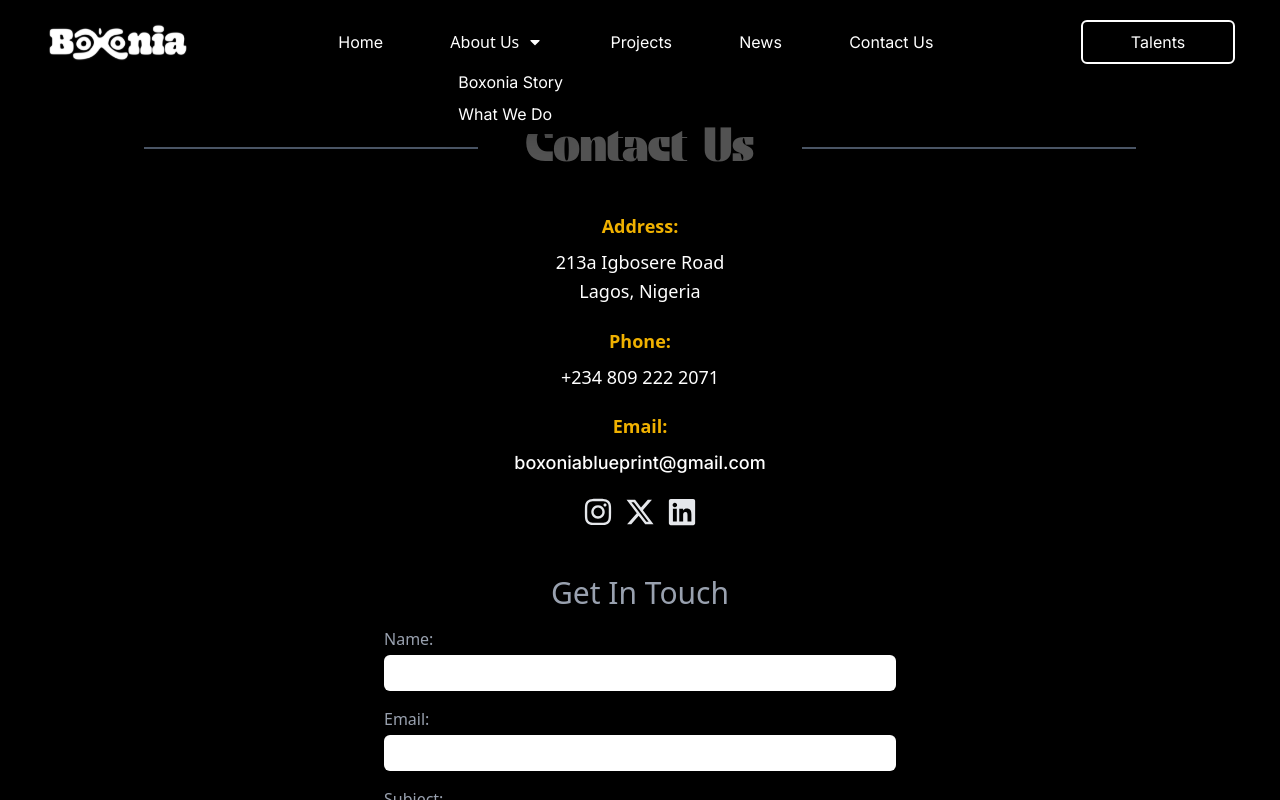
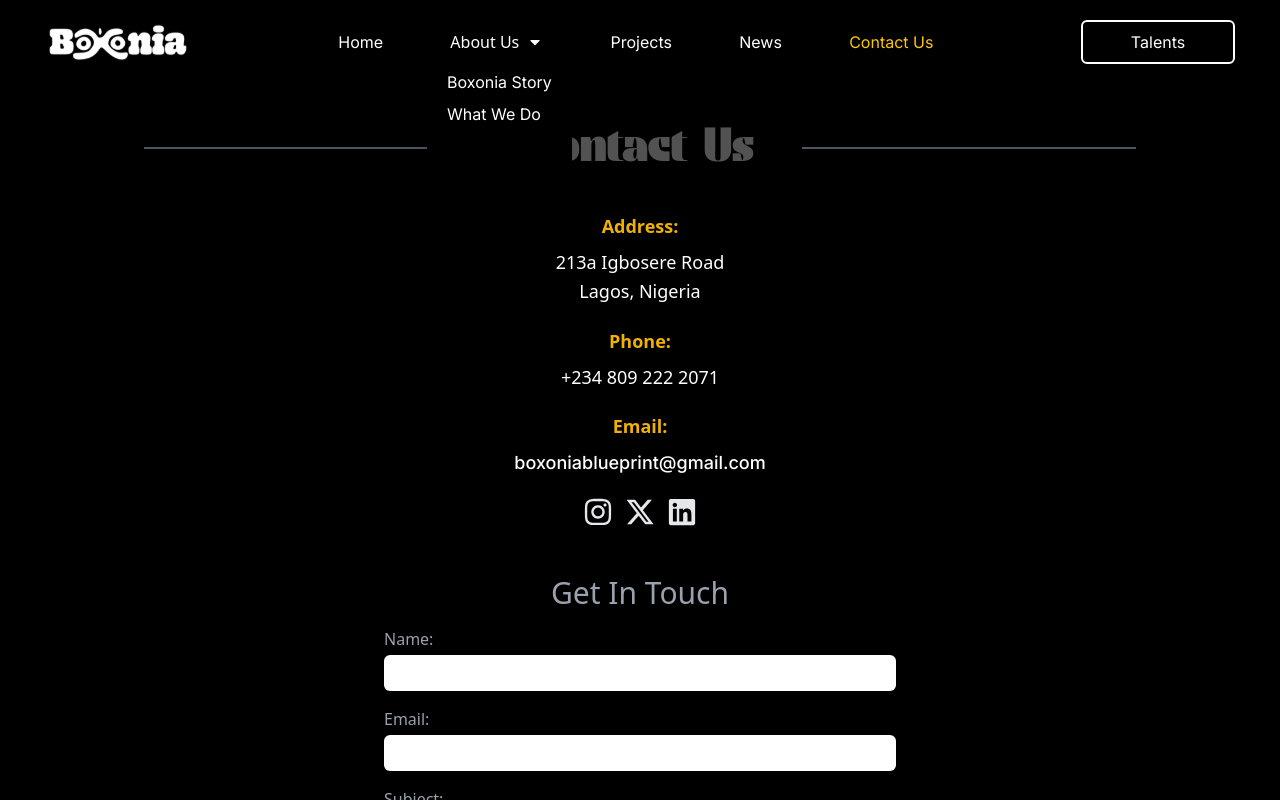
Before and after one commit to Oluzicco22/boxonia, a React (Vite) app: page /production/contact in a window 1280 px wide. Both pictures are taken after a click on the button "About Us". Shown: the top 800 px of the page. Built offline with nearby package versions, Linux system fonts and the light colour scheme; a web font is replaced by a local one.

Commit message:
- fixed routing for viewing talents

```diff
--- a/src/components/Header.jsx
+++ b/src/components/Header.jsx
@@ -1,11 +1,15 @@
-import {Link} from "react-router-dom";
+import { Link, useLocation } from "react-router-dom";
 import Logo from "../assets/boxonia-logo.svg";
-import {MenuIcon} from "lucide-react";
-import {useState} from "react";
-import {FaX} from "react-icons/fa6";
+import { MenuIcon } from "lucide-react";
+import { useState } from "react";
+import { FaX } from "react-icons/fa6";
 import { FaCaretDown } from "react-icons/fa";
 
 const Header = () => {
+    const location = useLocation();
+    const [isOpen, setIsOpen] = useState(false);
+    const [showOptions, setShowOptions] = useState(null);
+
     const navLinks = [
         {
             name: "Home",
@@ -36,14 +40,13 @@ const Header = () => {
             name: "Contact Us",
             path: '/production/contact'
         }
-    ]
-
-    const [isOpen, setIsOpen] = useState(false)
-    const [showOptions, setShowOptions] = useState(null)
+    ];
 
     const toggleDropdown = (name) => {
         setShowOptions(prev => prev === name ? null : name);
     };
+
+    const isActive = (path) => location.pathname === path;
 
     return (
         <header className="w-full bg-black/20 bg-blend-darken relative">
@@ -55,28 +58,31 @@ const Header = () => {
                 <nav className="hidden md:block min-w-[50%] gap-4 text-white relative">
                     <ul className="flex justify-between">
                         {navLinks.map((link, idx) => (
-                            <li key={idx} className="relative hover:text-yellow-400">
+                            <li key={idx} className="relative">
                                 {link.children ? (
                                     <button
                                         onClick={() => toggleDropdown(link.name)}
-                                        className=" cursor-pointer flex items-center gap-2"
+                                        className={`cursor-pointer flex items-center gap-2 hover:text-yellow-400 ${link.children.some(child => isActive(child.path)) ? 'text-yellow-400' : ''}`}
                                     >
                                         {link.name} <FaCaretDown />
                                     </button>
                                 ) : (
-                                    <Link to={link.path}>
+                                    <Link
+                                        to={link.path}
+                                        className={`hover:text-yellow-400 ${isActive(link.path) ? 'text-yellow-400' : ''}`}
+                                    >
                                         {link.name}
                                     </Link>
                                 )}
 
                                 {/* Dropdown */}
                                 {link.children && showOptions === link.name && (
-                                    <ul className="absolute top-full mt-2 bg-black text-white p-2 shadow-lg rounded-md space-y-2 z-50">
+                                    <ul className="absolute top-full mt-2 bg-black text-white pt-2 pb-16 px-5 -left-1/4 shadow-lg rounded-md space-y-2 z-50">
                                         {link.children.map((child, i) => (
                                             <li key={i}>
                                                 <Link
                                                     to={child.path}
-                                                    className="hover:text-yellow-400 text-nowrap"
+                                                    className={`hover:text-yellow-400 text-nowrap ${isActive(child.path) ? 'text-yellow-400' : ''}`}
                                                 >
                                                     {child.name}
                                                 </Link>
@@ -90,14 +96,14 @@ const Header = () => {
                 </nav>
 
                 <Link to="/talents" className="hidden md:inline-block py-2 px-12 text-white border-2 rounded-md border-white hover:bg-white hover:text-black">Talents</Link>
+
                 <button className="md:hidden" onClick={() => setIsOpen(!isOpen)}>
                     <MenuIcon />
                 </button>
 
-                {isOpen &&
-                    <div className={`absolute md:hidden w-full bg-white shadow-md pt-4 pb-6 top-0 px-5 space-y-4 rounded-md transition-all duration-300 ease-in-out ${
-                        isOpen ? 'opacity-100 translate-y-0' : 'opacity-0 -translate-y-5'
-                    }`}>
+                {/* Mobile Nav */}
+                {isOpen && (
+                    <div className="absolute md:hidden w-full z-20 bg-white shadow-md pt-4 pb-6 top-0 px-5 space-y-4 rounded-md transition-all duration-300 ease-in-out">
                         <div className="flex justify-end">
                             <button className="text-black text-2xl" onClick={() => setIsOpen(!isOpen)}><FaX /></button>
                         </div>
@@ -109,7 +115,7 @@ const Header = () => {
                                             <div>
                                                 <button
                                                     onClick={() => toggleDropdown(link.name)}
-                                                    className="flex justify-between w-full items-center hover:text-indigo-600"
+                                                    className={`flex justify-between w-full items-center hover:text-yellow-400 ${link.children.some(child => isActive(child.path)) ? 'text-yellow-400' : ''}`}
                                                 >
                                                     {link.name}
                                                     <FaCaretDown />
@@ -120,7 +126,7 @@ const Header = () => {
                                                             <li key={i}>
                                                                 <Link
                                                                     to={child.path}
-                                                                    className="hover:text-indigo-600"
+                                                                    className={`hover:text-yellow-400 ${isActive(child.path) ? 'text-yellow-400' : ''}`}
                                                                 >
                                                                     {child.name}
                                                                 </Link>
@@ -130,7 +136,10 @@ const Header = () => {
                                                 )}
                                             </div>
                                         ) : (
-                                            <Link to={link.path} className="hover:text-indigo-600">
+                                            <Link
+                                                to={link.path}
+                                                className={`hover:text-yellow-400 ${isActive(link.path) ? 'text-yellow-400' : ''}`}
+                                            >
                                                 {link.name}
                                             </Link>
                                         )}
@@ -138,12 +147,12 @@ const Header = () => {
                                 ))}
                             </ul>
                         </nav>
-                        <Link to="/talents" className="hidden md:inline-block py-2 px-12 text-white border-2 border-white hover:bg-white hover:text-black">Talents</Link>
+                        <Link to="/talents" className="block md:hidden py-2 px-12 w-fit text-black border-2 border-black hover:bg-black hover:text-white text-center mt-4">Talents</Link>
                     </div>
-                }
+                )}
             </div>
         </header>
-    )
-}
+    );
+};
 
-export default Header
+export default Header;
--- a/src/components/production/AboutBoxoniaComponent/BoxoniaPillarComponent.jsx
+++ b/src/components/production/AboutBoxoniaComponent/BoxoniaPillarComponent.jsx
@@ -16,7 +16,7 @@ const BoxoniaPillarComponent = () => {
             <div className="flex flex-col w-full md:gap-10">
                 {boxoniaPillars.map((pillar, idx) => (
                     <div key={idx}
-                         className="flex justify-center items-center py-32 w-full relative  bg-black/60 bg-blend-darken bg-cover bg-center"
+                         className="flex justify-center items-center py-32 w-full relative bg-black/60 bg-blend-darken bg-cover bg-center bg-no-repeat"
                          style={{
                              backgroundImage: `url(${images[idx]})`,
                          }}
--- a/src/components/production/LandingPage/HeroSection.jsx
+++ b/src/components/production/LandingPage/HeroSection.jsx
@@ -1,7 +1,7 @@
 const HeroSection = () => {
     return (
         <section className="h-[370px] flex w-[93%] mx-auto items-end">
-            <div className="flex flex-col h-50 text-white hover:opacity-40">
+            <div className="flex flex-col h-50 text-white transition-all delay-100 hover:text-white/60 cursor-pointer">
                 <h1 className="hero-font text-5xl md:text-9xl">action</h1>
                 <h1 className="hero-font text-5xl md:text-9xl">everywhere</h1>
             </div>
```
